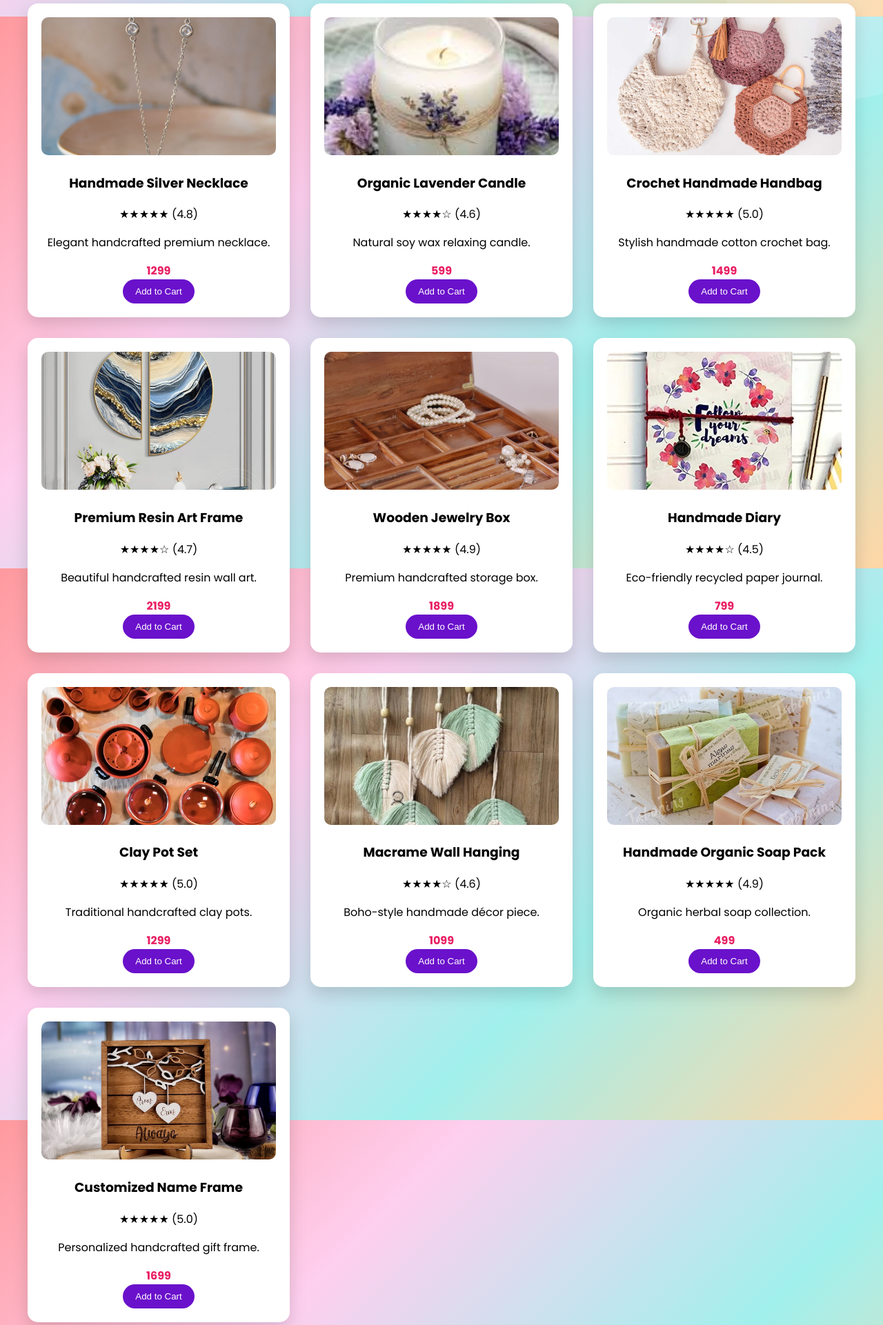
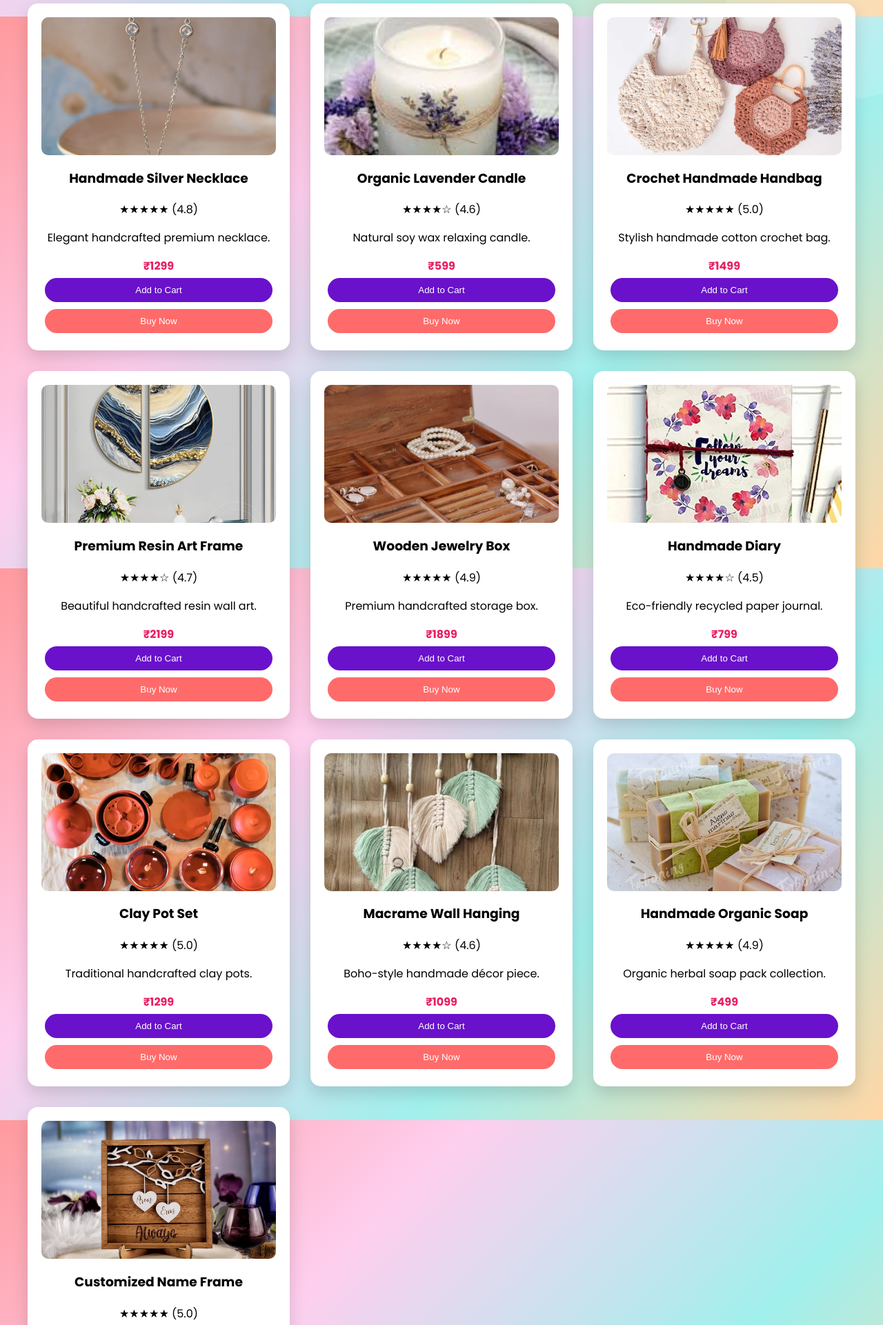
Before and after one commit to Kanishkajayabalan/moonlitaura, a PHP site: page /index.html in a window 1280 px wide. Shown: the part 776-2697 px from the top of the page at 69% size. Run offline with PHP 8.4, Linux system fonts and the light colour scheme.

```diff
--- a/config.php
+++ b/config.php
@@ -1,4 +1,5 @@
 <?php
+session_start();
 // Database configuration
 $db_host = "localhost";
 $db_user = "root";
--- a/index.html
+++ b/index.html
@@ -73,13 +73,20 @@ nav a:hover { text-decoration: underline; }
     padding: 20px;
     text-align: center;
     box-shadow: 0 10px 25px rgba(0,0,0,0.15);
-
+    display: flex;
+    flex-direction: column;
 }
 .card img {
     width: 100%;
     height: 200px;
     object-fit: cover;
     border-radius: 10px;
+}
+
+.card button {
+    flex: 1;
+    margin: 5px !important;
+    min-width: 100px;
 }
 
 .price { font-weight: 700; color: #e91e63; }
@@ -174,8 +181,9 @@ At moonlit Aura, we create and curate beautiful handcrafted items made with love
 <h3>Handmade Silver Necklace</h3>
 <div class="rating">★★★★★ (4.8)</div>
 <p>Elegant handcrafted premium necklace.</p>
-<div class="price">1299</div>
+<div class="price">₹1299</div>
 <button onclick="addToCart('Handmade Silver Necklace',1299)">Add to Cart</button>
+<button onclick="buyNow('Handmade Silver Necklace',1299)" style="background: #ff6b6b; margin-left: 5px;">Buy Now</button>
 </div>
 
 <div class="card">
@@ -183,8 +191,9 @@ At moonlit Aura, we create and curate beautiful handcrafted items made with love
 <h3>Organic Lavender Candle</h3>
 <div class="rating">★★★★☆ (4.6)</div>
 <p>Natural soy wax relaxing candle.</p>
-<div class="price">599</div>
+<div class="price">₹599</div>
 <button onclick="addToCart('Organic Lavender Candle',599)">Add to Cart</button>
+<button onclick="buyNow('Organic Lavender Candle',599)" style="background: #ff6b6b; margin-left: 5px;">Buy Now</button>
 </div>
 
 <div class="card">
@@ -192,8 +201,9 @@ At moonlit Aura, we create and curate beautiful handcrafted items made with love
 <h3>Crochet Handmade Handbag</h3>
 <div class="rating">★★★★★ (5.0)</div>
 <p>Stylish handmade cotton crochet bag.</p>
-<div class="price">1499</div>
+<div class="price">₹1499</div>
 <button onclick="addToCart('Crochet Handbag',1499)">Add to Cart</button>
+<button onclick="buyNow('Crochet Handbag',1499)" style="background: #ff6b6b; margin-left: 5px;">Buy Now</button>
 </div>
 
 <div class="card">
@@ -201,8 +211,9 @@ At moonlit Aura, we create and curate beautiful handcrafted items made with love
 <h3>Premium Resin Art Frame</h3>
 <div class="rating">★★★★☆ (4.7)</div>
 <p>Beautiful handcrafted resin wall art.</p>
-<div class="price">2199</div>
+<div class="price">₹2199</div>
 <button onclick="addToCart('Resin Art Frame',2199)">Add to Cart</button>
+<button onclick="buyNow('Resin Art Frame',2199)" style="background: #ff6b6b; margin-left: 5px;">Buy Now</button>
 </div>
 
 <div class="card">
@@ -210,8 +221,9 @@ At moonlit Aura, we create and curate beautiful handcrafted items made with love
 <h3>Wooden Jewelry Box</h3>
 <div class="rating">★★★★★ (4.9)</div>
 <p>Premium handcrafted storage box.</p>
-<div class="price">1899</div>
+<div class="price">₹1899</div>
 <button onclick="addToCart('Wooden Jewelry Box',1899)">Add to Cart</button>
+<button onclick="buyNow('Wooden Jewelry Box',1899)" style="background: #ff6b6b; margin-left: 5px;">Buy Now</button>
 </div>
 
 <div class="card">
@@ -219,8 +231,9 @@ At moonlit Aura, we create and curate beautiful handcrafted items made with love
 <h3>Handmade Diary</h3>
 <div class="rating">★★★★☆ (4.5)</div>
 <p>Eco-friendly recycled paper journal.</p>
-<div class="price">799</div>
+<div class="price">₹799</div>
 <button onclick="addToCart('Handmade Diary',799)">Add to Cart</button>
+<button onclick="buyNow('Handmade Diary',799)" style="background: #ff6b6b; margin-left: 5px;">Buy Now</button>
 </div>
 
 <div class="card">
@@ -228,8 +241,9 @@ At moonlit Aura, we create and curate beautiful handcrafted items made with love
 <h3>Clay Pot Set</h3>
 <div class="rating">★★★★★ (5.0)</div>
 <p>Traditional handcrafted clay pots.</p>
-<div class="price">1299</div>
+<div class="price">₹1299</div>
 <button onclick="addToCart('Clay Pot Set',1299)">Add to Cart</button>
+<button onclick="buyNow('Clay Pot Set',1299)" style="background: #ff6b6b; margin-left: 5px;">Buy Now</button>
 </div>
 
 <div class="card">
@@ -237,17 +251,19 @@ At moonlit Aura, we create and curate beautiful handcrafted items made with love
 <h3>Macrame Wall Hanging</h3>
 <div class="rating">★★★★☆ (4.6)</div>
 <p>Boho-style handmade décor piece.</p>
-<div class="price">1099</div>
+<div class="price">₹1099</div>
 <button onclick="addToCart('Macrame Wall Hanging',1099)">Add to Cart</button>
+<button onclick="buyNow('Macrame Wall Hanging',1099)" style="background: #ff6b6b; margin-left: 5px;">Buy Now</button>
 </div>
 
 <div class="card">
 <img src="soap.jpg" alt="Handmade Soap Pack">
-<h3>Handmade Organic Soap Pack</h3>
+<h3>Handmade Organic Soap</h3>
 <div class="rating">★★★★★ (4.9)</div>
-<p>Organic herbal soap collection.</p>
-<div class="price">499</div>
+<p>Organic herbal soap pack collection.</p>
+<div class="price">₹499</div>
 <button onclick="addToCart('Handmade Soap Pack',499)">Add to Cart</button>
+<button onclick="buyNow('Handmade Soap Pack',499)" style="background: #ff6b6b; margin-left: 5px;">Buy Now</button>
 </div>
 
 <div class="card">
@@ -255,8 +271,9 @@ At moonlit Aura, we create and curate beautiful handcrafted items made with love
 <h3>Customized Name Frame</h3>
 <div class="rating">★★★★★ (5.0)</div>
 <p>Personalized handcrafted gift frame.</p>
-<div class="price">1699</div>
+<div class="price">₹1699</div>
 <button onclick="addToCart('Customized Name Frame',1699)">Add to Cart</button>
+<button onclick="buyNow('Customized Name Frame',1699)" style="background: #ff6b6b; margin-left: 5px;">Buy Now</button>
 </div>
 
 </section>
@@ -309,7 +326,7 @@ At moonlit Aura, we create and curate beautiful handcrafted items made with love
 </div>
 
 <footer>
-© 2026 MOONLIT AURA
+    <p>© 2026 Moonlit Aura | All Rights Reserved</p>
 </footer>
 
 <script>
@@ -387,6 +404,16 @@ document.getElementById('cart').style.display='none';
 document.getElementById('payment').style.display='block';
 }
 
+// buy now - direct checkout
+function buyNow(name, price){
+localStorage.removeItem('cart');
+let cart = [{name, price}];
+localStorage.setItem('cart', JSON.stringify(cart));
+document.getElementById('home').style.display='none';
+document.getElementById('cart').style.display='none';
+document.getElementById('payment').style.display='block';
+}
+
 // place order
 function placeOrder(){
 let method = document.querySelector('input[name="pay"]:checked');
--- a/login page.html
+++ b/login page.html
@@ -148,7 +148,6 @@
 
     $("#message").html("Login Successful");
 
-    window.location.href = "website.html";
 }
 
 else{
--- a/register.php
+++ b/register.php
@@ -2,6 +2,7 @@
 include 'config.php';
 
 $message = "";
+$show_redirect = false;
 
 if ($_SERVER['REQUEST_METHOD'] == 'POST') {
     $username = $conn->real_escape_string($_POST['username']);
@@ -32,7 +33,7 @@ if ($_SERVER['REQUEST_METHOD'] == 'POST') {
 
             if ($conn->query($insert_user) === TRUE) {
                 $message = "Account created successfully! You can now login.";
-                header("Refresh: 2; url=login.php");
+                $show_redirect = true;
             } else {
                 $message = "Error: " . $conn->error;
             }
@@ -46,6 +47,9 @@ if ($_SERVER['REQUEST_METHOD'] == 'POST') {
 <head>
     <meta charset="UTF-8">
     <meta name="viewport" content="width=device-width, initial-scale=1.0">
+    <?php if ($show_redirect): ?>
+        <meta http-equiv="refresh" content="2; url=./login.php">
+    <?php endif; ?>
     <title>Register - Moonlit Aura</title>
     <link rel="stylesheet" href="https://cdnjs.cloudflare.com/ajax/libs/font-awesome/6.4.0/css/all.min.css">
     <style>
```
Also changed, not shown: index.php (+34 -7 lines), login.php (+5 -2 lines), logout.php (+9 -2 lines), README.md.
